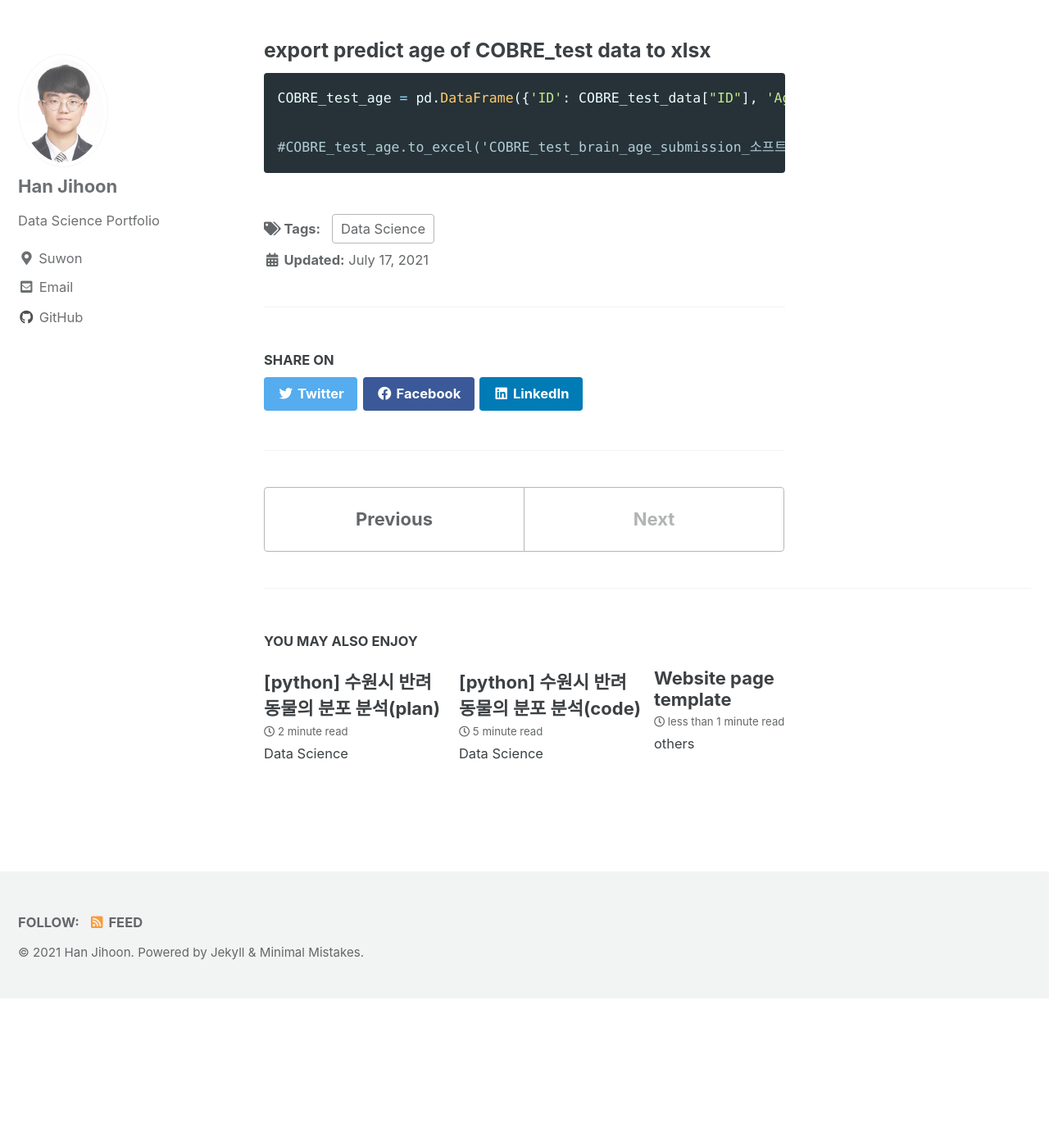
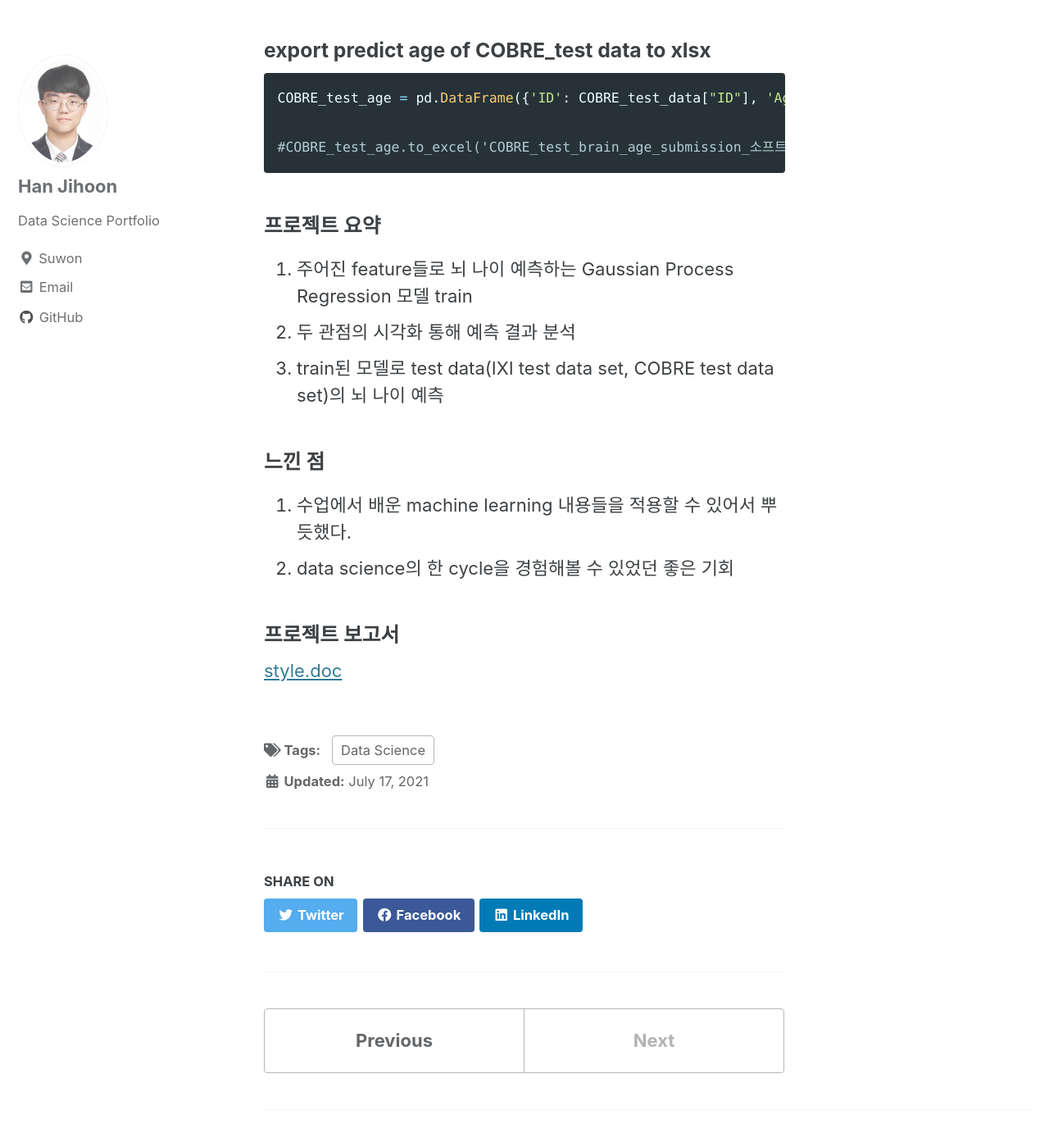
Before and after one commit to jhhan0208/jhhan0208.github.io, a Jekyll site: the page built from _posts/2021-07-17-Brain Age Prediction Using Machine Learning.md, in a window 1280 px wide and 1400 px high, scrolled down 11698 px. Shown: the top 1393 px of the window at 82% size. Built offline with Jekyll 4.4.1, drawn with Linux system fonts in a browser that asks for light colours; cached includes are drawn as plain includes; before the commit the page ends 12916 px from its top, so only the background shows below that; some of the changed text lies outside the part shown.

Commit message:
add report

````diff
--- a/_posts/2021-07-17-Brain Age Prediction Using Machine Learning.md
+++ b/_posts/2021-07-17-Brain Age Prediction Using Machine Learning.md
@@ -1055,3 +1055,16 @@ COBRE_test_age = pd.DataFrame({'ID': COBRE_test_data["ID"], 'Age': y_pred_COBRE_
 
 #COBRE_test_age.to_excel('COBRE_test_brain_age_submission_소프트웨어융합학과_2020105742_한지훈_최종.xlsx', index = False)
 ```
+
+
+### 프로젝트 요약
+1. 주어진 feature들로 뇌 나이 예측하는 Gaussian Process Regression 모델 train
+2. 두 관점의 시각화 통해 예측 결과 분석
+3. train된 모델로 test data(IXI test data set, COBRE test data set)의 뇌 나이 예측
+
+### 느낀 점
+1. 수업에서 배운 machine learning 내용들을 적용할 수 있어서 뿌듯했다.
+2. data science의 한 cycle을 경험해볼 수 있었던 좋은 기회
+
+### 프로젝트 보고서
+<a href="/images/files/프로젝트 최종 보고서.doc">style.doc</a>
````
Also changed, not shown: 1 other file.
